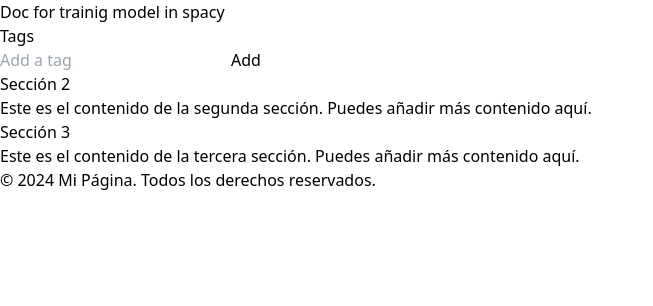
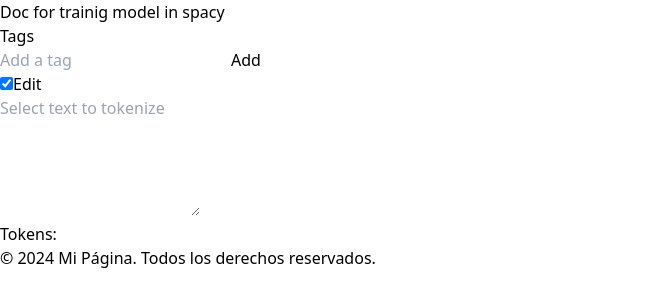
Before and after one commit to RudysAcosta/SpaCyEntityLab, a React (Vite) app: page / in a window 1280 px wide. Shown: the top 306 px of the page, without its empty margins (0-653 px from the left). Built offline with nearby package versions, Linux system fonts and the light colour scheme.

Commit message:
feat: Add token highlighting and tagging functionality to TextArea component

```diff
--- a/src/App.tsx
+++ b/src/App.tsx
@@ -1,11 +1,8 @@
 import React, { useState } from "react"
 import Tags from "./components/Tags"
+import TextArea from "./components/TextArea"
 
 function App() {
-
-
-
-
 
   return (
     <div className="min-h-screen flex flex-col px-8">
@@ -14,21 +11,8 @@ function App() {
       </header>
       <main className="flex-grow">
         <Tags />
+        <TextArea />
 
-        <section className="mb-8">
-          <h2 className="text-xl font-semibold mb-4">Sección 2</h2>
-          <p>
-            Este es el contenido de la segunda sección. Puedes añadir más
-            contenido aquí.
-          </p>
-        </section>
-        <section className="mb-8">
-          <h2 className="text-xl font-semibold mb-4">Sección 3</h2>
-          <p>
-            Este es el contenido de la tercera sección. Puedes añadir más
-            contenido aquí.
-          </p>
-        </section>
       </main>
       <footer className="bg-gray-800 text-white p-4 text-center">
         © 2024 Mi Página. Todos los derechos reservados.
--- /dev/null
+++ b/src/components/TextArea/index.tsx
@@ -0,0 +1,129 @@
+import React, { useState, useRef, useEffect } from 'react';
+
+interface Tag {
+    class: string
+}
+
+interface Token {
+  index: number;
+  tag: Tag;
+}
+
+const TextArea: React.FC = () => {
+  const [tokens, setTokens] = useState<Token[]>([]);
+  const [text, setText] = useState<string>('');
+  const [isEditable, setIsEditable] = useState<boolean>(true);
+  const textAreaRef = useRef<HTMLTextAreaElement>(null);
+  const contentRef = useRef<HTMLDivElement>(null);
+  const [textList, setTextList] = useState<string[]>([]);
+
+  let tag: Tag = {class: 'bg-pink-500'}
+
+  // Función para actualizar el contenido del div con tokens resaltados
+  const updateContentWithHighlights = () => {
+    if (contentRef.current) {
+      let htmlContent = [...textList];
+      tokens.forEach(token => {
+        if (htmlContent[token.index]) {
+            let element = contentRef.current?.querySelector(`#word-${token.index}`);
+            if(element) {
+                element.classList.add(token.tag.class);
+            }
+        }
+      });
+    }
+  };
+
+  useEffect(() => {
+    updateContentWithHighlights();
+  }, [textList, tokens]);
+
+  const handleInput = (e: React.FormEvent<HTMLDivElement> | React.ChangeEvent<HTMLTextAreaElement>) => {
+    if ('value' in e.currentTarget) {
+      setText(e.currentTarget.value);
+      setTextList(e.currentTarget.value.split(' '));
+    } else {
+      setText(e.currentTarget.textContent || '');
+      setTextList((e.currentTarget.textContent || '').split(' '));
+    }
+  };
+
+  const handleCheckboxChange = () => {
+    setIsEditable(!isEditable);
+    if (!isEditable) {
+      setTextList(text.split(' '));
+    }
+  };
+
+  const isTokenDuplicate = (index: number, existingTokens: Token[]) => {
+    return existingTokens.some(token => token.index === index);
+  };
+
+  const addToken = (index: number) => {
+    const newToken: Token = {
+      index: index,
+      tag: tag
+    };
+
+    setTokens((prevTokens) => [...prevTokens, newToken]);
+  }
+
+  const handleWordClick = (index: number, ) => {
+    if (!isTokenDuplicate(index, tokens)) {
+        addToken(index)
+    }
+  }
+
+  return (
+    <div className="p-4">
+      <div className="flex items-center mb-4">
+        <input
+          id="checked-checkbox"
+          type="checkbox"
+          checked={isEditable}
+          onChange={handleCheckboxChange}
+          className="w-4 h-4 text-blue-600 bg-gray-100 border-gray-300 rounded focus:ring-blue-500"
+        />
+        <label htmlFor="checked-checkbox" className="ms-2 text-sm font-medium text-gray-900 dark:text-gray-300">Edit</label>
+      </div>
+
+      {isEditable ? (
+        <textarea
+          ref={textAreaRef}
+          id="tokenizable-textarea"
+          rows={5}
+          value={text}
+          onChange={handleInput}
+          placeholder="Select text to tokenize"
+          className="border p-2 w-full h-40 overflow-y-auto"
+          style={{ whiteSpace: 'pre-wrap' }}
+        />
+      ) : (
+        <div
+          ref={contentRef}
+          className="border p-2 w-full h-40 overflow-y-auto bg-gray-100"
+          style={{ whiteSpace: 'pre-wrap', cursor: 'pointer' }}
+        >
+          {
+           textList.map((word, index) => (
+             <span className="word" id={`word-${index}`} key={index} onClick={() => handleWordClick(index)} >
+                {word}{' '}
+             </span>
+           ))
+          }
+        </div>
+      )}
+
+      <div className="mt-4">
+        <h3>Tokens:</h3>
+        <ul>
+          {tokens.map((token, index) => (
+            <li key={index} className="p-2 m-1 bg-gray-200 rounded">{textList[token.index]}</li>
+          ))}
+        </ul>
+      </div>
+    </div>
+  );
+};
+
+export default TextArea;
```
